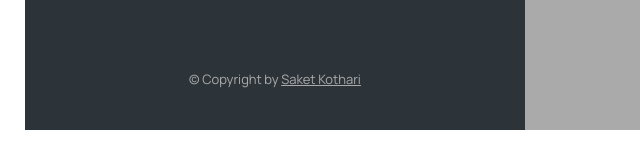
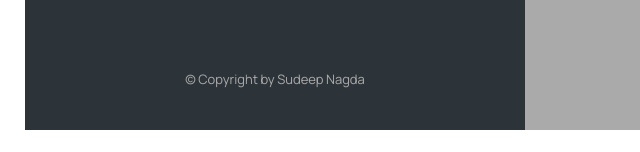
Before and after one commit to sudeep104/Mapty-Geolocation, a plain HTML site: page index.html in a window 1280 px wide. Shown: the part 645-797 px from the top of the page, 0-640 px from the left. Drawn offline with nearby package versions, Linux system fonts and the light colour scheme.

Commit message:
Update index.html

```diff
--- a/index.html
+++ b/index.html
@@ -107,7 +107,7 @@
 
     <p class="copyright">
       &copy; Copyright by
-      <a class="twitter-link" target="_blank" href="https://twitter.com/SKothari6">Saket Kothari</a>
+      <a >Sudeep Nagda</a>
     </p>
   </div>
 
```
